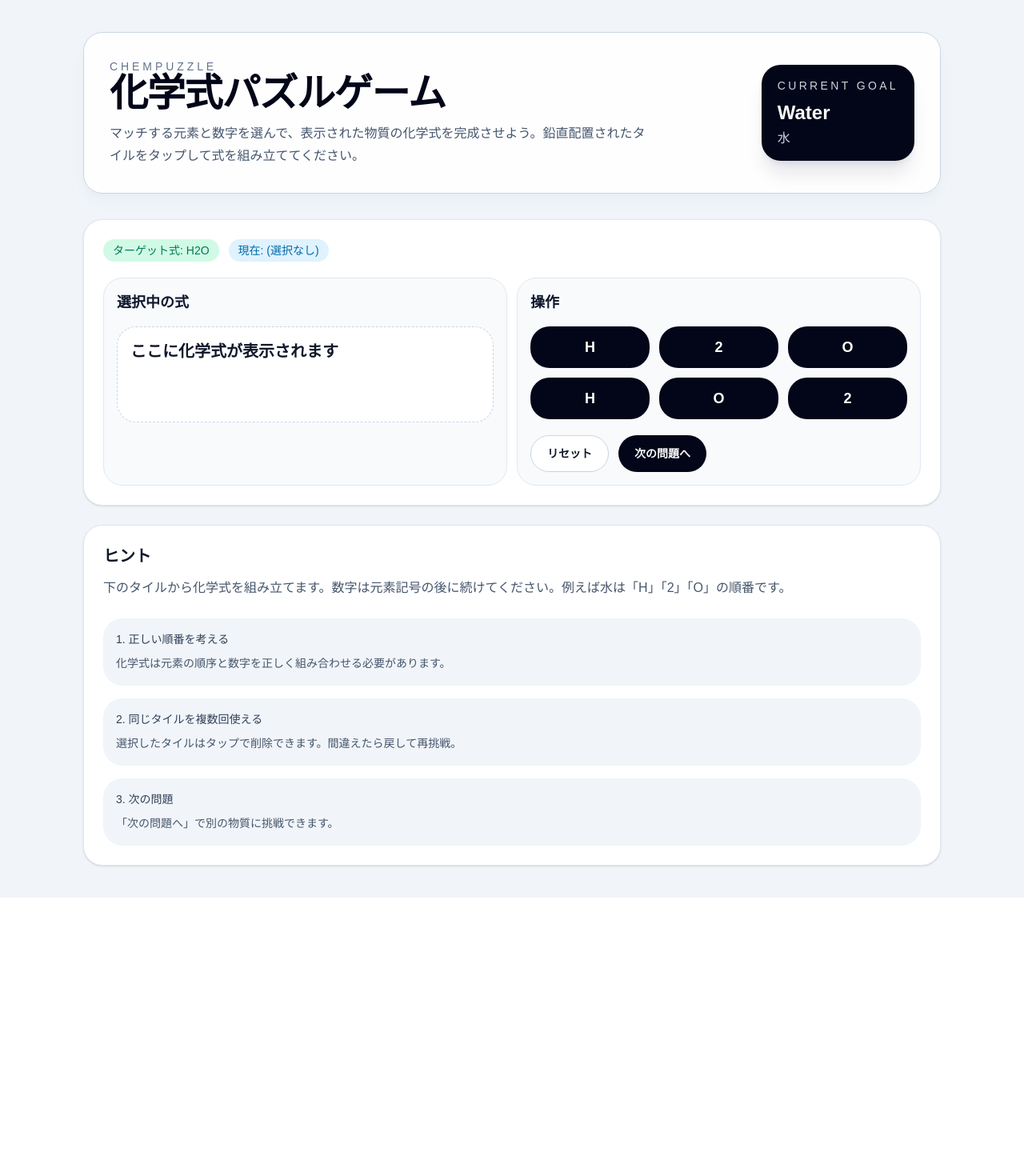
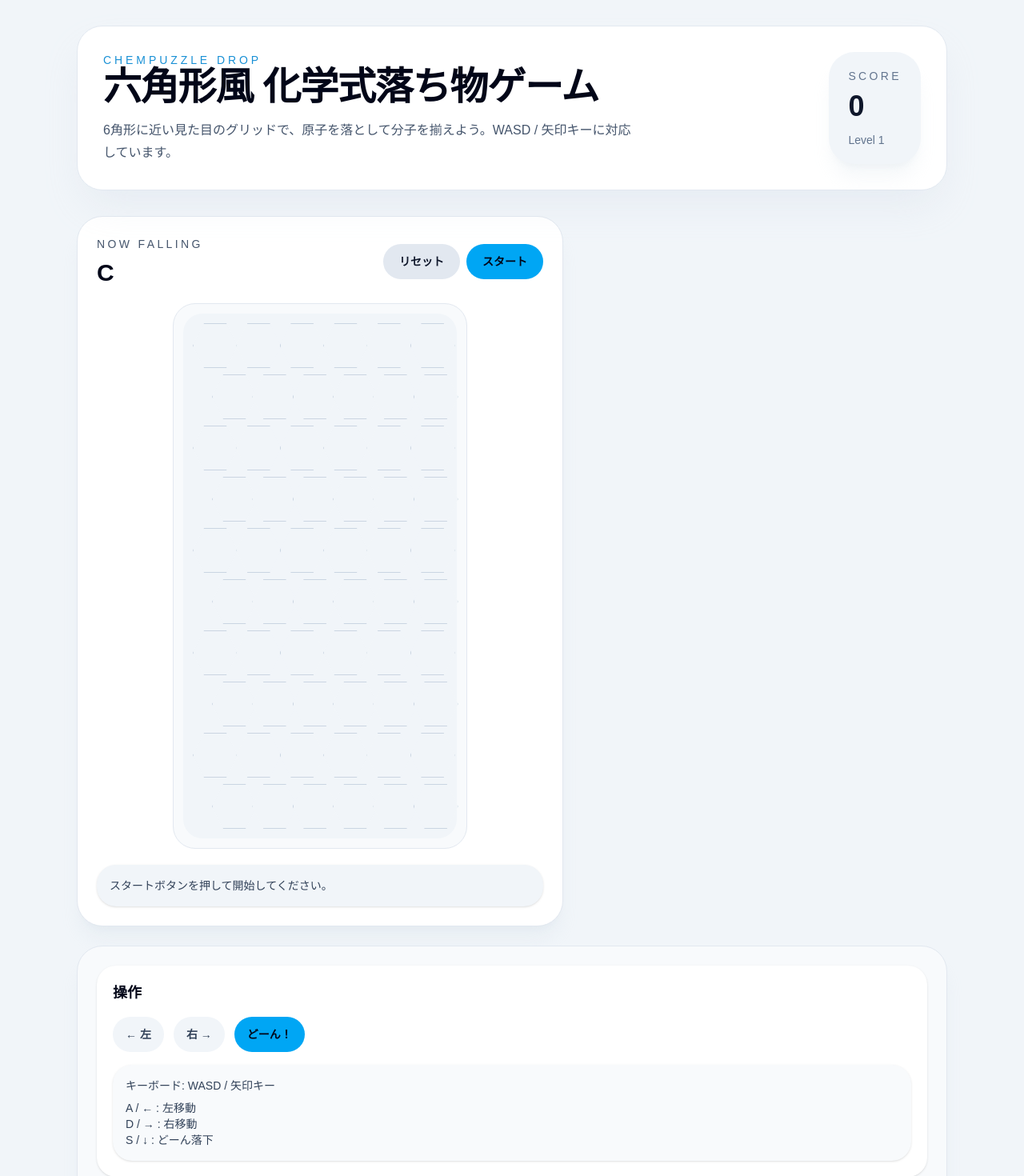
Before and after one commit to tatsuya0730/chempuzzle, a Next.js app: page / in a window 1280 px wide. Shown: the top 1470 px of the page at 80% size. Before the commit the page ends 1122 px from the top, so only its background shows below. Built offline with nearby package versions, Linux system fonts and the light colour scheme.

Commit message:
化学式落ち物ゲームの実装: グリッド、原子、分子のロジックを追加し、ゲームの状態管理を実装 (#3)
Co-authored-by: KT <tatsuyaosakauniv@gmail.com>

```diff
--- a/app/page.tsx
+++ b/app/page.tsx
@@ -1,185 +1,407 @@
 "use client";
 
-import { useMemo, useState } from "react";
+import { useEffect, useState } from "react";
 
-type Puzzle = {
-  id: string;
-  name: string;
-  hint: string;
-  answer: string;
-  tiles: string[];
+type Atom = "H" | "O" | "C" | "N";
+type Grid = Array<Array<Atom | null>>;
+
+type Molecule = {
+  formula: string;
+  pattern: Atom[];
+  description: string;
+  points: number;
 };
 
-const PUZZLES: Puzzle[] = [
-  {
-    id: "water",
-    name: "Water",
-    hint: "水",
-    answer: "H2O",
-    tiles: ["H", "2", "O", "H", "O", "2"],
-  },
-  {
-    id: "carbon-dioxide",
-    name: "Carbon Dioxide",
-    hint: "二酸化炭素",
-    answer: "CO2",
-    tiles: ["C", "O", "2", "O", "C", "2"],
-  },
-  {
-    id: "ammonia",
-    name: "Ammonia",
-    hint: "アンモニア",
-    answer: "NH3",
-    tiles: ["N", "H", "3", "H", "3", "N"],
-  },
-  {
-    id: "glucose",
-    name: "Glucose",
-    hint: "グルコース",
-    answer: "C6H12O6",
-    tiles: ["C", "6", "H", "1", "2", "O", "6", "C", "H", "2"],
-  },
+const MOLECULES: Molecule[] = [
+  { formula: "H2O", pattern: ["H", "H", "O"], description: "水", points: 120 },
+  { formula: "CO2", pattern: ["C", "O", "O"], description: "二酸化炭素", points: 140 },
+  { formula: "NH3", pattern: ["N", "H", "H", "H"], description: "アンモニア", points: 160 },
+  { formula: "CH4", pattern: ["C", "H", "H", "H", "H"], description: "メタン", points: 180 },
+  { formula: "O2", pattern: ["O", "O"], description: "酸素", points: 80 },
+  { formula: "N2", pattern: ["N", "N"], description: "窒素", points: 90 },
+  { formula: "H2O2", pattern: ["H", "H", "O", "O"], description: "過酸化水素", points: 220 },
+  { formula: "NO2", pattern: ["N", "O", "O"], description: "二酸化窒素", points: 150 },
 ];
 
-export default function Home() {
-  const [selectedPuzzleIndex, setSelectedPuzzleIndex] = useState(0);
-  const [selectedTiles, setSelectedTiles] = useState<string[]>([]);
+const ATOMS: Atom[] = ["H", "O", "C", "N"];
+const ROWS = 10;
+const COLS = 6;
+const FALL_INTERVAL = 650;
 
-  const puzzle = PUZZLES[selectedPuzzleIndex];
+const createEmptyGrid = (): Grid => Array.from({ length: ROWS }, () => Array(COLS).fill(null));
 
-  const isCorrect = useMemo(
-    () => selectedTiles.join("") === puzzle.answer,
-    [selectedTiles, puzzle.answer],
-  );
+const randomAtom = (): Atom => ATOMS[Math.floor(Math.random() * ATOMS.length)];
 
-  const selectedFormula = selectedTiles.join("");
+const getNextTile = () => ({ atom: randomAtom(), column: Math.floor(COLS / 2), row: -1 });
 
-  const addTile = (tile: string) => {
-    setSelectedTiles((prev) => [...prev, tile]);
+const getAtomStyles = (atom: Atom | null) => {
+  switch (atom) {
+    case "H":
+      return { bgClass: "from-cyan-300 to-sky-300", borderClass: "border-sky-300", textClass: "text-slate-950" };
+    case "O":
+      return { bgClass: "from-rose-300 to-red-300", borderClass: "border-red-300", textClass: "text-slate-950" };
+    case "C":
+      return { bgClass: "from-amber-300 to-orange-300", borderClass: "border-amber-300", textClass: "text-slate-950" };
+    case "N":
+      return { bgClass: "from-indigo-300 to-violet-300", borderClass: "border-violet-300", textClass: "text-slate-950" };
+    default:
+      return { bgClass: "bg-slate-100", borderClass: "border-slate-300", textClass: "text-slate-500" };
+  }
 };
 
-  const removeTile = (index: number) => {
-    setSelectedTiles((prev) => prev.filter((_, idx) => idx !== index));
+const inBounds = (row: number, col: number) => row >= 0 && row < ROWS && col >= 0 && col < COLS;
+
+const getNeighbor = (row: number, col: number, direction: "right" | "downLeft" | "downRight") => {
+  const even = row % 2 === 0;
+  if (direction === "right") return [row, col + 1];
+  if (direction === "downLeft") return even ? [row + 1, col - 1] : [row + 1, col];
+  return even ? [row + 1, col] : [row + 1, col + 1];
 };
 
-  const reset = () => {
-    setSelectedTiles([]);
+const compressGrid = (grid: Grid) => {
+  const nextGrid = createEmptyGrid();
+
+  for (let col = 0; col < COLS; col++) {
+    let writeRow = ROWS - 1;
+    for (let row = ROWS - 1; row >= 0; row--) {
+      const cell = grid[row][col];
+      if (cell !== null) {
+        nextGrid[writeRow][col] = cell;
+        writeRow -= 1;
+      }
+    }
+  }
+
+  return nextGrid;
 };
 
-  const nextPuzzle = () => {
-    setSelectedTiles([]);
-    setSelectedPuzzleIndex((prev) => (prev + 1) % PUZZLES.length);
+const findMatches = (grid: Grid) => {
+  const remove = new Set<string>();
+  let points = 0;
+
+  const directions: Array<"right" | "downLeft" | "downRight"> = ["right", "downLeft", "downRight"];
+
+  for (let row = 0; row < ROWS; row++) {
+    for (let col = 0; col < COLS; col++) {
+      if (!grid[row][col]) continue;
+
+      for (const molecule of MOLECULES) {
+        for (const pattern of [molecule.pattern, [...molecule.pattern].reverse()]) {
+          for (const direction of directions) {
+            let r = row;
+            let c = col;
+            let matched = true;
+            const positions: string[] = [];
+
+            for (let i = 0; i < pattern.length; i++) {
+              if (!inBounds(r, c) || grid[r][c] !== pattern[i]) {
+                matched = false;
+                break;
+              }
+              positions.push(`${r},${c}`);
+              if (i < pattern.length - 1) {
+                [r, c] = getNeighbor(r, c, direction);
+              }
+            }
+
+            if (matched) {
+              points += molecule.points;
+              positions.forEach((pos) => remove.add(pos));
+            }
+          }
+        }
+      }
+    }
+  }
+
+  return { remove, points };
 };
+
+export default function Home() {
+  const [grid, setGrid] = useState<Grid>(() => createEmptyGrid());
+  const [score, setScore] = useState(0);
+  const [level, setLevel] = useState(1);
+  const [gameOver, setGameOver] = useState(false);
+  const [isRunning, setIsRunning] = useState(false);
+  const [current, setCurrent] = useState(() => getNextTile());
+  const [next, setNext] = useState(() => getNextTile());
+  const [tick, setTick] = useState(0);
+
+  const canMoveTo = (row: number, column: number) => {
+    if (column < 0 || column >= COLS) return false;
+    if (row >= ROWS) return false;
+    return row < 0 || grid[row][column] === null;
+  };
+
+  const settleTile = (row: number, column: number) => {
+    if (row < 0) {
+      setGameOver(true);
+      setIsRunning(false);
+      return;
+    }
+
+    setGrid((prevGrid) => {
+      const nextGrid = prevGrid.map((rowCells) => [...rowCells]);
+      nextGrid[row][column] = current.atom;
+      return nextGrid;
+    });
+    setCurrent(next);
+    setNext(getNextTile());
+  };
+
+  const moveCurrent = (direction: -1 | 1) => {
+    if (gameOver) return;
+    const nextColumn = current.column + direction;
+    if (canMoveTo(current.row, nextColumn)) {
+      setCurrent((prev) => ({ ...prev, column: nextColumn }));
+    }
+  };
+
+  const dropCurrent = () => {
+    if (gameOver) return;
+    let row = current.row;
+    while (row + 1 < ROWS && grid[row + 1][current.column] === null) {
+      row += 1;
+    }
+    settleTile(row, current.column);
+  };
+
+  const tickGame = () => {
+    if (!isRunning || gameOver) return;
+    const nextRow = current.row + 1;
+    if (nextRow >= ROWS || !canMoveTo(nextRow, current.column)) {
+      settleTile(current.row, current.column);
+      return;
+    }
+    setCurrent((prev) => ({ ...prev, row: nextRow }));
+  };
+
+  const resetGame = () => {
+    setGrid(createEmptyGrid());
+    setScore(0);
+    setLevel(1);
+    setGameOver(false);
+    setIsRunning(true);
+    setCurrent(getNextTile());
+    setNext(getNextTile());
+    setTick((t) => t + 1);
+  };
+
+  useEffect(() => {
+    if (!isRunning || gameOver) return;
+    const interval = setInterval(() => setTick((value) => value + 1), Math.max(250, FALL_INTERVAL - level * 20));
+    return () => clearInterval(interval);
+  }, [isRunning, gameOver, level]);
+
+  useEffect(() => {
+    if (!isRunning || gameOver) return;
+    tickGame();
+  }, [tick]);
+
+  useEffect(() => {
+    if (!isRunning) return;
+    let updated = true;
+    let totalPoints = 0;
+    let nextGrid = grid;
+
+    while (updated) {
+      const { remove, points } = findMatches(nextGrid);
+      if (remove.size === 0) {
+        updated = false;
+        break;
+      }
+      totalPoints += points;
+      nextGrid = nextGrid.map((rowCells, rowIndex) => rowCells.map((cell, colIndex) => (remove.has(`${rowIndex},${colIndex}`) ? null : cell)));
+      nextGrid = compressGrid(nextGrid);
+    }
+
+    if (totalPoints > 0) {
+      setScore((prev) => prev + totalPoints);
+      setLevel((prev) => Math.min(10, prev + 1));
+      setGrid(nextGrid);
+    }
+  }, [grid, isRunning]);
+
+  useEffect(() => {
+    const handleKeydown = (event: KeyboardEvent) => {
+      if (event.defaultPrevented) return;
+      switch (event.key) {
+        case "ArrowLeft":
+        case "a":
+        case "A":
+          event.preventDefault();
+          moveCurrent(-1);
+          break;
+        case "ArrowRight":
+        case "d":
+        case "D":
+          event.preventDefault();
+          moveCurrent(1);
+          break;
+        case "ArrowDown":
+        case "s":
+        case "S":
+          event.preventDefault();
+          dropCurrent();
+          break;
+        case "Enter":
+        case " ":
+          if (!isRunning) {
+            event.preventDefault();
+            setIsRunning(true);
+          }
+          break;
+      }
+    };
+
+    window.addEventListener("keydown", handleKeydown);
+    return () => window.removeEventListener("keydown", handleKeydown);
+  }, [current, isRunning, gameOver, grid]);
+
+  const canMoveLeft = canMoveTo(current.row, current.column - 1);
+  const canMoveRight = canMoveTo(current.row, current.column + 1);
+
+  const displayRows = grid.map((row, rowIndex) => {
+    if (rowIndex === current.row && current.row >= 0) {
+      return row.map((cell, colIndex) => (colIndex === current.column ? current.atom : cell));
+    }
+    return row;
+  });
+
+  const statusMessage = gameOver
+    ? "ゲームオーバーです。リセットして再挑戦してください。"
+    : isRunning
+    ? "操作: WASD / 矢印キーで移動、S / ↓ で落下"
+    : "スタートボタンを押して開始してください。";
 
   return (
     <div className="min-h-screen bg-slate-100 text-slate-950">
-      <main className="mx-auto flex min-h-screen max-w-6xl flex-col gap-8 px-6 py-10 sm:px-10">
-        <section className="rounded-3xl border border-slate-300 bg-white/90 p-8 shadow-lg shadow-slate-200/50 backdrop-blur-sm">
-          <div className="flex flex-col gap-4 sm:flex-row sm:items-center sm:justify-between">
+      <main className="mx-auto flex min-h-screen max-w-6xl flex-col gap-8 px-4 py-8 sm:px-8">
+        <section className="rounded-[2rem] border border-slate-200 bg-white p-8 shadow-2xl shadow-slate-300/30 backdrop-blur-xl">
+          <div className="flex flex-col gap-6 sm:flex-row sm:items-center sm:justify-between">
             <div>
-              <p className="text-sm uppercase tracking-[0.28em] text-slate-500">ChemPuzzle</p>
-              <h1 className="text-4xl font-semibold tracking-tight text-slate-950 sm:text-5xl">
-                化学式パズルゲーム
-              </h1>
-              <p className="mt-3 max-w-2xl text-base leading-7 text-slate-600">
-                マッチする元素と数字を選んで、表示された物質の化学式を完成させよう。鉛直配置されたタイルをタップして式を組み立ててください。
+              <p className="text-sm uppercase tracking-[0.28em] text-sky-600/90">ChemPuzzle Drop</p>
+              <h1 className="text-4xl font-extrabold tracking-tight text-slate-950 sm:text-5xl">六角形風 化学式落ち物ゲーム</h1>
+              <p className="mt-4 max-w-2xl text-base leading-7 text-slate-600">
+                6角形に近い見た目のグリッドで、原子を落として分子を揃えよう。WASD / 矢印キーに対応しています。
               </p>
             </div>
-            <div className="rounded-3xl bg-slate-950 px-5 py-4 text-white shadow-xl shadow-slate-900/10">
-              <p className="text-sm uppercase tracking-[0.24em] text-slate-300">Current goal</p>
-              <p className="mt-2 text-2xl font-semibold">{puzzle.name}</p>
-              <p className="mt-1 text-slate-300">{puzzle.hint}</p>
+            <div className="rounded-[2rem] bg-slate-100 px-6 py-5 shadow-xl shadow-slate-300/20">
+              <p className="text-sm uppercase tracking-[0.24em] text-slate-500">Score</p>
+              <p className="mt-2 text-4xl font-semibold text-slate-900">{score}</p>
+              <p className="mt-3 text-sm text-slate-500">Level {level}</p>
             </div>
           </div>
         </section>
 
-        <section className="grid gap-6 lg:grid-cols-[1.5fr,1fr]">
-          <div className="rounded-3xl border border-slate-200 bg-white p-6 shadow-sm">
-            <div className="mb-5 flex flex-wrap items-center gap-3">
-              <span className="rounded-full bg-emerald-100 px-3 py-1 text-sm font-medium text-emerald-700">
-                ターゲット式: {puzzle.answer}
-              </span>
-              <span className="rounded-full bg-sky-100 px-3 py-1 text-sm font-medium text-sky-700">
-                現在: {selectedFormula || "(選択なし)"}
-              </span>
-              {selectedFormula && (
-                <span className={`rounded-full px-3 py-1 text-sm font-medium ${isCorrect ? "bg-emerald-100 text-emerald-700" : "bg-rose-100 text-rose-700"}`}>
-                  {isCorrect ? "正解!" : "まだ違います"}
-                </span>
-              )}
+        <section className="grid gap-6 lg:grid-cols-[1.3fr,0.8fr]">
+          <div className="rounded-[2rem] border border-slate-200 bg-white p-6 shadow-xl shadow-slate-300/20 xl:max-w-[38rem]">
+            <div className="mb-5 flex flex-col gap-4 sm:flex-row sm:items-center sm:justify-between">
+              <div>
+                <p className="text-sm uppercase tracking-[0.24em] text-slate-600">Now Falling</p>
+                <p className="mt-2 text-3xl font-semibold text-slate-950">{current.atom}</p>
               </div>
-
-            <div className="grid gap-3 sm:grid-cols-2">
-              <div className="rounded-3xl border border-slate-200 bg-slate-50 p-4">
-                <h2 className="mb-4 text-lg font-semibold text-slate-900">選択中の式</h2>
-                <div className="min-h-[120px] rounded-3xl border border-dashed border-slate-300 bg-white p-4 text-xl font-semibold text-slate-900">
-                  {selectedFormula || "ここに化学式が表示されます"}
-                </div>
-                <div className="mt-4 flex flex-wrap gap-2">
-                  {selectedTiles.map((tile, index) => (
-                    <button
-                      key={`${tile}-${index}`}
-                      type="button"
-                      onClick={() => removeTile(index)}
-                      className="rounded-2xl border border-slate-300 bg-slate-100 px-4 py-2 text-sm font-medium text-slate-700 transition hover:bg-slate-200"
-                    >
-                      {tile} × 削除
-                    </button>
-                  ))}
-                </div>
-              </div>
-
-              <div className="rounded-3xl border border-slate-200 bg-slate-50 p-4">
-                <h2 className="mb-4 text-lg font-semibold text-slate-900">操作</h2>
-                <div className="grid grid-cols-3 gap-3">
-                  {puzzle.tiles.map((tile, index) => (
-                    <button
-                      key={`${tile}-${index}`}
-                      type="button"
-                      onClick={() => addTile(tile)}
-                      className="rounded-3xl bg-slate-950 px-4 py-3 text-lg font-semibold text-white transition hover:bg-slate-800"
-                    >
-                      {tile}
-                    </button>
-                  ))}
-                </div>
-                <div className="mt-5 flex flex-col gap-3 sm:flex-row">
+              <div className="grid gap-2 sm:grid-cols-2">
                 <button
                   type="button"
-                    onClick={reset}
-                    className="rounded-3xl border border-slate-300 bg-white px-5 py-3 text-sm font-semibold text-slate-900 transition hover:bg-slate-100"
+                  onClick={resetGame}
+                  className="rounded-3xl bg-slate-200 px-5 py-3 text-sm font-semibold text-slate-900 transition hover:bg-slate-300"
                 >
                   リセット
                 </button>
                 <button
                   type="button"
-                    onClick={nextPuzzle}
-                    className="rounded-3xl bg-slate-950 px-5 py-3 text-sm font-semibold text-white transition hover:bg-slate-800"
+                  onClick={() => setIsRunning(true)}
+                  className="rounded-3xl bg-sky-500 px-5 py-3 text-sm font-semibold text-slate-950 transition hover:bg-sky-400"
                 >
-                    次の問題へ
+                  スタート
                 </button>
               </div>
             </div>
+
+            <div className="mx-auto max-w-[23rem] overflow-hidden rounded-[1.75rem] border border-slate-200 bg-slate-50 p-3">
+              <div className="grid gap-2 rounded-[1.5rem] bg-slate-100 p-3">
+                {displayRows.map((row, rowIndex) => (
+                  <div
+                    key={`row-${rowIndex}`}
+                    className="grid grid-cols-6 gap-2"
+                    style={rowIndex % 2 !== 0 ? { marginLeft: "1.5rem" } : undefined}
+                  >
+                    {row.map((cell, colIndex) => {
+                      const styles = getAtomStyles(cell);
+                      return (
+                        <div
+                          key={`cell-${rowIndex}-${colIndex}`}
+                          className={`flex h-14 w-14 items-center justify-center border ${styles.borderClass} bg-gradient-to-br ${styles.bgClass} text-xl font-semibold`}
+                          style={{ clipPath: "polygon(25% 0%, 75% 0%, 100% 50%, 75% 100%, 25% 100%, 0% 50%)" }}
+                        >
+                          <span className={styles.textClass}>{cell || ""}</span>
+                        </div>
+                      );
+                    })}
+                  </div>
+                ))}
               </div>
             </div>
 
-          <aside className="rounded-3xl border border-slate-200 bg-white p-6 shadow-sm">
-            <h2 className="text-xl font-semibold text-slate-900">ヒント</h2>
-            <p className="mt-3 leading-7 text-slate-600">
-              下のタイルから化学式を組み立てます。数字は元素記号の後に続けてください。例えば水は「H」「2」「O」の順番です。
-            </p>
-            <div className="mt-6 space-y-4">
-              <div className="rounded-3xl bg-slate-100 p-4">
-                <p className="text-sm font-medium text-slate-700">1. 正しい順番を考える</p>
-                <p className="mt-2 text-sm leading-6 text-slate-600">化学式は元素の順序と数字を正しく組み合わせる必要があります。</p>
+            <div className="mt-5 rounded-[1.5rem] bg-slate-100 p-4 text-sm text-slate-700 shadow-sm">
+              <p>{statusMessage}</p>
             </div>
-              <div className="rounded-3xl bg-slate-100 p-4">
-                <p className="text-sm font-medium text-slate-700">2. 同じタイルを複数回使える</p>
-                <p className="mt-2 text-sm leading-6 text-slate-600">選択したタイルはタップで削除できます。間違えたら戻して再挑戦。</p>
           </div>
-              <div className="rounded-3xl bg-slate-100 p-4">
-                <p className="text-sm font-medium text-slate-700">3. 次の問題</p>
-                <p className="mt-2 text-sm leading-6 text-slate-600">「次の問題へ」で別の物質に挑戦できます。</p>
+
+          <aside className="space-y-6 rounded-[2rem] border border-slate-200 bg-slate-50 p-6 shadow-xl shadow-slate-300/20">
+            <div className="rounded-[1.5rem] bg-white p-5 shadow-sm">
+              <h2 className="text-lg font-semibold text-slate-950">操作</h2>
+              <div className="mt-4 flex flex-wrap gap-3">
+                <button
+                  type="button"
+                  onClick={() => moveCurrent(-1)}
+                  disabled={!canMoveLeft}
+                  className="rounded-3xl bg-slate-100 px-4 py-3 text-sm font-semibold text-slate-700 transition hover:bg-slate-200 disabled:cursor-not-allowed disabled:opacity-50"
+                >
+                  ← 左
+                </button>
+                <button
+                  type="button"
+                  onClick={() => moveCurrent(1)}
+                  disabled={!canMoveRight}
+                  className="rounded-3xl bg-slate-100 px-4 py-3 text-sm font-semibold text-slate-700 transition hover:bg-slate-200 disabled:cursor-not-allowed disabled:opacity-50"
+                >
+                  右 →
+                </button>
+                <button
+                  type="button"
+                  onClick={dropCurrent}
+                  className="rounded-3xl bg-sky-500 px-4 py-3 text-sm font-semibold text-slate-950 transition hover:bg-sky-400"
+                >
+                  どーん！
+                </button>
+              </div>
+              <div className="mt-4 rounded-3xl bg-slate-50 p-4 text-sm text-slate-700 shadow-sm">
+                <p>キーボード: WASD / 矢印キー</p>
+                <p className="mt-2">A / ← : 左移動</p>
+                <p>D / → : 右移動</p>
+                <p>S / ↓ : どーん落下</p>
+              </div>
+            </div>
+
+            <div className="rounded-[1.5rem] bg-white p-5 shadow-sm">
+              <h2 className="text-lg font-semibold text-slate-950">目標分子</h2>
+              <div className="mt-4 space-y-3">
+                {MOLECULES.map((molecule) => (
+                  <div key={molecule.formula} className="rounded-3xl bg-slate-50 p-4 shadow-sm">
+                    <p className="text-sm text-slate-600">{molecule.description}</p>
+                    <p className="mt-2 text-xl font-semibold text-slate-950">{molecule.formula}</p>
+                    <p className="mt-1 text-sm text-slate-600">揃えると +{molecule.points} ポイント</p>
+                  </div>
+                ))}
+              </div>
+            </div>
+
+            <div className="rounded-[1.5rem] bg-white p-5 shadow-sm">
+              <h2 className="text-lg font-semibold text-slate-950">次の原子</h2>
+              <div className="mt-4 flex items-center justify-center rounded-3xl bg-slate-50 p-6 text-4xl font-bold text-slate-900">
+                {next.atom}
               </div>
             </div>
           </aside>
```
Lines whose indentation alone changed are shown as unchanged.
